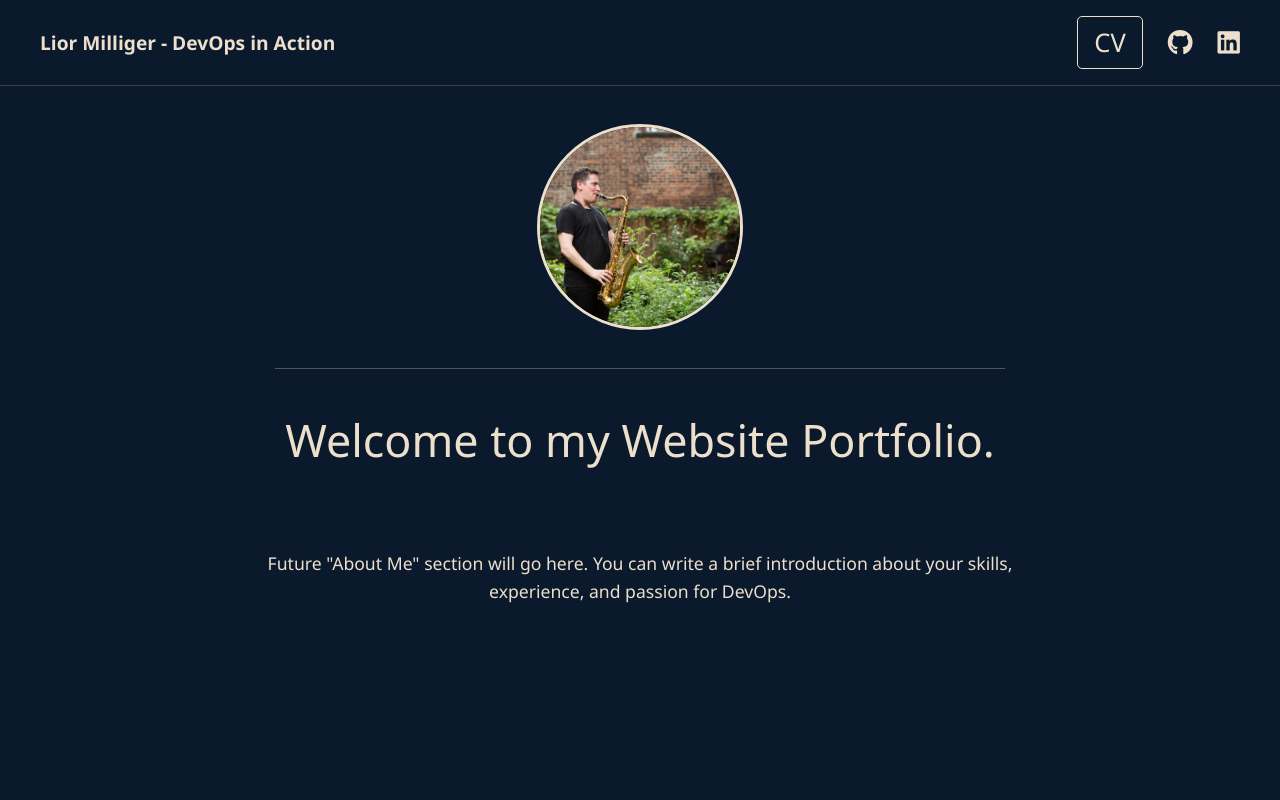
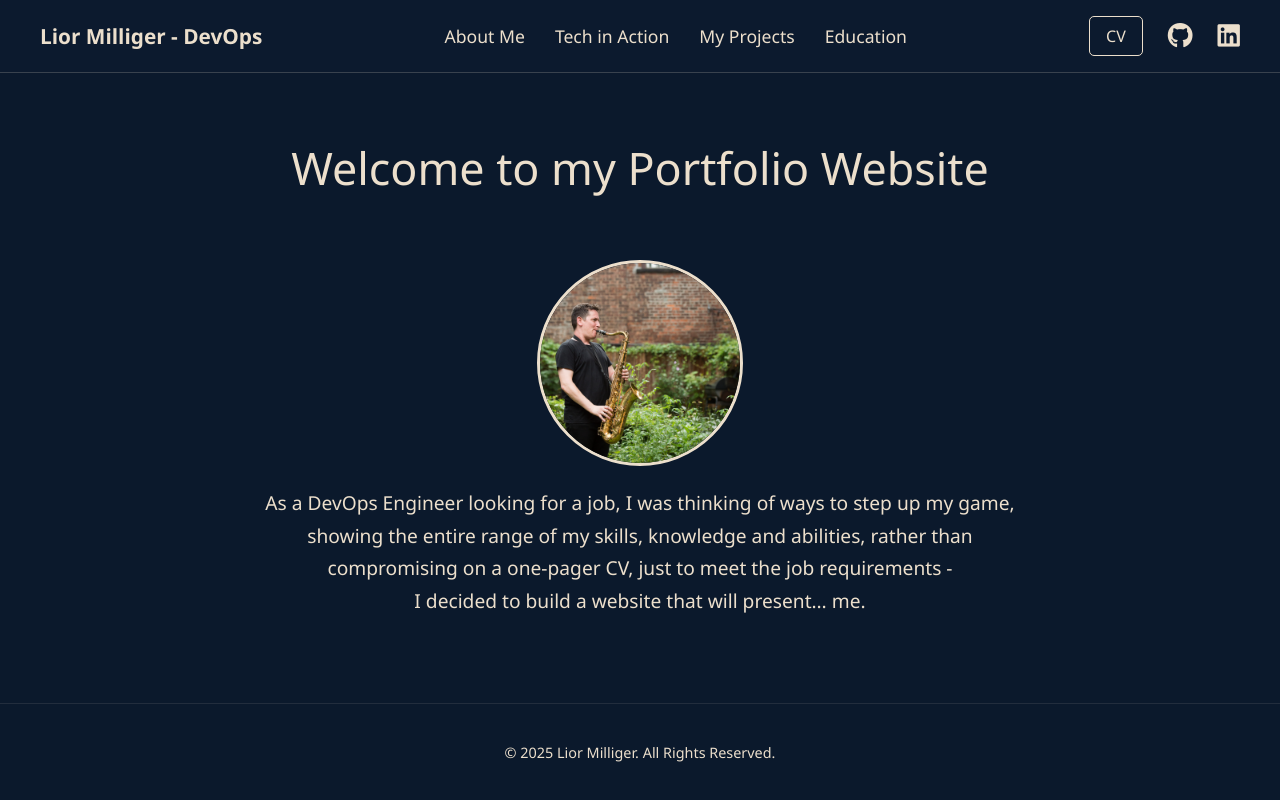
Before and after one commit to liormilliger/mywebsite-app, a Flask app: page / in a window 1280 px wide. Run offline with Flask 3, Linux system fonts and the light colour scheme.

Commit message:
updated home page layout and content and added routes and pages

```diff
--- a/app/app.py
+++ b/app/app.py
@@ -1,14 +1,26 @@
 from flask import Flask, render_template
 
-# Initialize the Flask application
 app = Flask(__name__)
 
-# Define the route for the homepage
+# Route for the homepage
 @app.route('/')
 def home():
-    """Renders the homepage."""
     return render_template('index.html')
 
-# This allows you to run the app directly
+# Route for "Tech in Action" page
+@app.route('/tech-in-action')
+def tech():
+    return render_template('tech.html')
+
+# Route for "My Projects" page
+@app.route('/my-projects')
+def projects():
+    return render_template('projects.html')
+
+# Route for "Education" page
+@app.route('/education')
+def education():
+    return render_template('education.html')
+
 if __name__ == '__main__':
     app.run(debug=True)
--- a/app/static/css/style.css
+++ b/app/static/css/style.css
@@ -5,93 +5,108 @@ body {
     font-family: 'Segoe UI', Tahoma, Geneva, Verdana, sans-serif;
     margin: 0;
     padding: 0;
+    display: flex;
+    flex-direction: column;
+    min-height: 100vh;
 }
 
-/* Navigation Bar Styling */
+/* --- Top Navigation Bar --- */
 nav {
     display: flex;
     justify-content: space-between;
     align-items: center;
     padding: 1rem 2.5rem;
+    background-color: #0c1a2e;
     border-bottom: 1px solid rgba(236, 223, 204, 0.2);
 }
 
-.nav-brand {
-    font-size: 1.2rem;
+nav a {
+    color: #ECDFCC;
+    text-decoration: none;
+    transition: color 0.3s ease-in-out;
+}
+
+.nav-brand a {
+    font-size: 1.3rem;
     font-weight: bold;
 }
 
-.nav-links {
+.nav-menu-links {
+    display: flex;
+    gap: 30px;
+    font-size: 1.1rem;
+}
+
+.nav-menu-links a:hover, .nav-brand a:hover {
+    color: #FFFFFF;
+}
+
+.nav-icon-links {
     display: flex;
     align-items: center;
-    gap: 25px; /* Space between links */
+    gap: 25px;
 }
 
-.nav-links a {
-    color: #ECDFCC;
-    text-decoration: none;
-    font-size: 1.6rem; /* Icon size */
-    transition: color 0.3s ease-in-out;
-}
-
-.nav-links a:hover {
-    color: #FFFFFF; /* Brighter color on hover */
-}
-
-/* CV Button Specific Styling */
-.nav-button {
-    font-size: 1rem; /* Regular text size */
+.nav-icon-links .nav-button {
+    font-size: 1rem;
     padding: 8px 16px;
     border: 1px solid #ECDFCC;
     border-radius: 5px;
     transition: background-color 0.3s ease-in-out, color 0.3s ease-in-out;
 }
 
-.nav-button:hover {
+.nav-icon-links .nav-button:hover {
     background-color: #ECDFCC;
     color: #0B192C;
 }
 
-/* Main Content Area */
-main {
-    display: flex;
-    flex-direction: column;
-    align-items: center;
-    padding: 0 2rem;
+.nav-icon-links i {
+    font-size: 1.6rem;
 }
 
-/* Profile Photo Styling */
-.profile-photo {
-    margin-top: 1cm;
-    width: 200px; /* Control the size */
-    height: 200px;
-    object-fit: cover; /* Prevents stretching */
-    border-radius: 50%; /* Makes it circular */
-    border: 3px solid #ECDFCC;
+/* --- Main Content Area --- */
+main {
+    flex: 1; /* Allows footer to stick to the bottom */
+    padding: 2rem;
 }
 
-/* Separator Line Styling */
-.separator {
-    margin-top: 1cm;
-    width: 60%;
-    border: none;
-    height: 1px;
-    background-color: rgba(236, 223, 204, 0.3);
+.homepage-content, .page-content {
+    max-width: 900px;
+    margin: 0 auto;
+    text-align: center;
 }
 
-/* Welcome Header */
-h1 {
-    font-size: 2.8rem;
-    font-weight: 300;
-    text-align: center;
+.profile-photo {
+    width: 200px;
+    height: 200px;
+    object-fit: cover;
+    border-radius: 50%;
+    border: 3px solid #ECDFCC;
     margin-top: 2rem;
 }
 
-/* Placeholder for About Section */
-.about-section {
-    max-width: 800px;
+.welcome-heading {
+    font-size: 2.8rem;
+    font-weight: 300;
+    margin-top: 2rem;
+}
+
+.about-text p {
+    font-size: 1.2rem;
+    line-height: 1.7;
+    /* CHANGED: Increased the max-width to give the text more room */
+    max-width: 850px;
+    margin: 1rem auto 0;
+}
+
+.page-content h1 {
+    font-size: 2.5rem;
+}
+
+/* --- Footer --- */
+footer {
     text-align: center;
-    margin-top: 2rem;
-    font-size: 1.1rem;
-    line-height: 1.6;
+    padding: 1.5rem 0;
+    font-size: 0.9rem;
+    border-top: 1px solid rgba(236, 223, 204, 0.1);
 }
--- /dev/null
+++ b/app/templates/base.html
@@ -0,0 +1,42 @@
+<!DOCTYPE html>
+<html lang="en">
+<head>
+    <meta charset="UTF-8">
+    <meta name="viewport" content="width=device-width, initial-scale=1.0">
+    <title>{% block title %}Lior Milliger - Portfolio{% endblock %}</title>
+    <link rel="stylesheet" href="{{ url_for('static', filename='css/style.css') }}">
+    <link rel="stylesheet" href="https://cdnjs.cloudflare.com/ajax/libs/font-awesome/6.5.2/css/all.min.css" integrity="sha512-SnH5WK+bZxgPHs44uWIX+LLJAJ9/2PkPKZ5QiAj6Ta86w+fsb2TkcmfRyVX3pBnMFcV7oQPJkl9QevSCWr3W6A==" crossorigin="anonymous" referrerpolicy="no-referrer" />
+</head>
+<body>
+
+    <nav>
+        <div class="nav-brand">
+            <a href="/">Lior Milliger - DevOps</a>
+        </div>
+        <div class="nav-menu-links">
+            <a href="/">About Me</a>
+            <a href="/tech-in-action">Tech in Action</a>
+            <a href="/my-projects">My Projects</a>
+            <a href="/education">Education</a>
+        </div>
+        <div class="nav-icon-links">
+            <a href="{{ url_for('static', filename='files/LiorMilligerCV.pdf') }}" download class="nav-button">CV</a>
+            <a href="https://github.com/liormilliger" target="_blank" rel="noopener noreferrer" aria-label="GitHub Profile">
+                <i class="fab fa-github"></i>
+            </a>
+            <a href="https://www.linkedin.com/in/lior-milliger/" target="_blank" rel="noopener noreferrer" aria-label="LinkedIn Profile">
+                <i class="fab fa-linkedin"></i>
+            </a>
+        </div>
+    </nav>
+
+    <main>
+        {% block content %}{% endblock %}
+    </main>
+
+    <footer>
+        <p>&copy; 2025 Lior Milliger. All Rights Reserved.</p>
+    </footer>
+
+</body>
+</html>
--- a/app/templates/index.html
+++ b/app/templates/index.html
@@ -1,42 +1,21 @@
-<!DOCTYPE html>
-<html lang="en">
-<head>
-    <meta charset="UTF-8">
-    <meta name="viewport" content="width=device-width, initial-scale=1.0">
-    <title>Lior Milliger - Portfolio</title>
-    <link rel="stylesheet" href="{{ url_for('static', filename='css/style.css') }}">
-    <link rel="stylesheet" href="https://cdnjs.cloudflare.com/ajax/libs/font-awesome/6.5.2/css/all.min.css" integrity="sha512-SnH5WK+bZxgPHs44uWIX+LLJAJ9/2PkPKZ5QiAj6Ta86w+fsb2TkcmfRyVX3pBnMFcV7oQPJkl9QevSCWr3W6A==" crossorigin="anonymous" referrerpolicy="no-referrer" />
-</head>
-<body>
+{% extends "base.html" %}
 
-    <nav>
-        <div class="nav-brand">
-            Lior Milliger - DevOps in Action
-        </div>
-        <div class="nav-links">
-            <a href="{{ url_for('static', filename='files/LiorMilligerCV.pdf') }}" download class="nav-button">CV</a>
-            <a href="https://github.com/liormilliger" target="_blank" rel="noopener noreferrer" aria-label="GitHub Profile">
-                <i class="fab fa-github"></i>
-            </a>
-            <a href="https://www.linkedin.com/in/lior-milliger/" target="_blank" rel="noopener noreferrer" aria-label="LinkedIn Profile">
-                <i class="fab fa-linkedin"></i>
-            </a>
-        </div>
-    </nav>
+{% block title %}Lior Milliger - About Me{% endblock %}
 
-    <main>
-        <img src="{{ url_for('static', filename='files/LiorPhoto.jpg') }}" alt="A photo of Lior Milliger" class="profile-photo">
+{% block content %}
+<div class="homepage-content">
 
-        <hr class="separator">
+    <h1 class="welcome-heading">Welcome to my Portfolio Website</h1>
 
-        <h1>Welcome to my Website Portfolio.</h1>
+    <img src="{{ url_for('static', filename='files/LiorPhoto.jpg') }}" alt="A photo of Lior Milliger" class="profile-photo">
 
-        <div class="about-section">
-            <p>
-                Future "About Me" section will go here. You can write a brief introduction about your skills, experience, and passion for DevOps.
-            </p>
-        </div>
-    </main>
-
-</body>
-</html>
+    <div class="about-text">
+        <p>
+            As a DevOps Engineer looking for a job, I was thinking of ways to step up my game,<br>
+            showing the entire range of my skills, knowledge and abilities, rather than<br>
+            compromising on a one-pager CV, just to meet the job requirements -<br>
+            I decided to build a website that will present… me.
+        </p>
+    </div>
+</div>
+{% endblock %}
```
Also changed, not shown: app/templates/education.html (added, +10 -0 lines), app/templates/projects.html (added, +10 -0 lines), app/templates/tech.html (added, +10 -0 lines).
